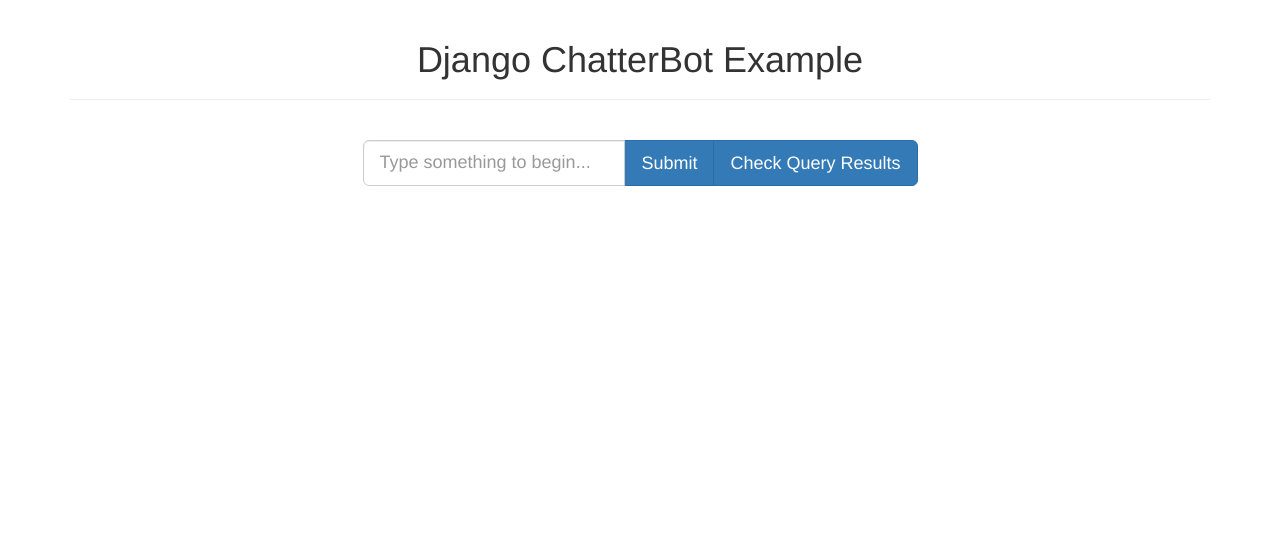
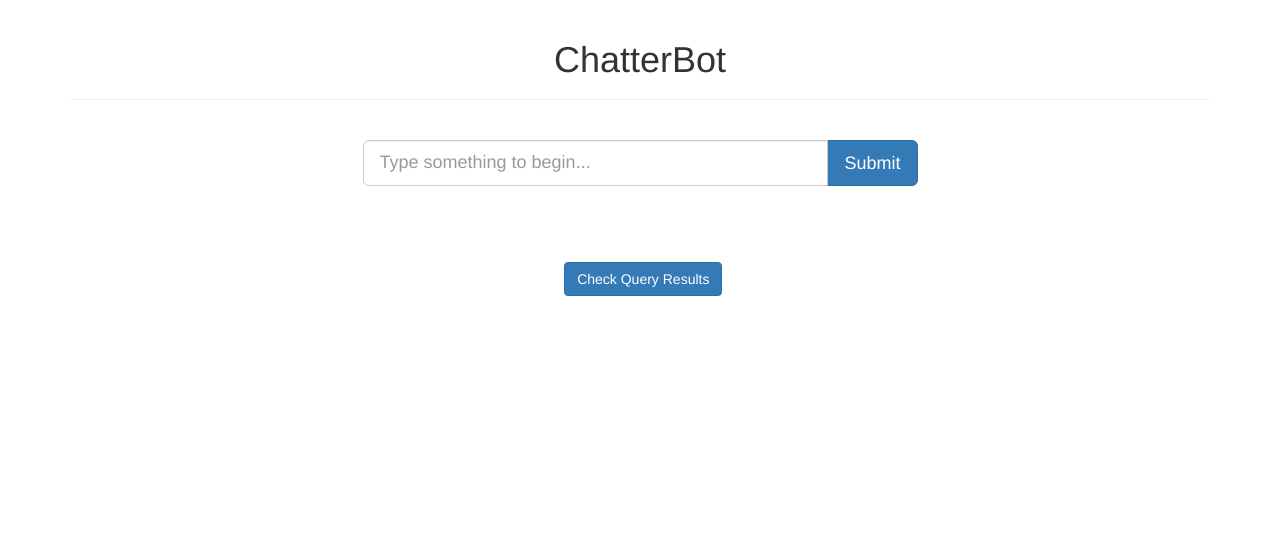
Before and after one commit to niviusha/cs764, a Django app: page / in a window 1280 px wide. Shown: the top 546 px of the page. Run offline with Django 3.2, Linux system fonts and the light colour scheme; parts of the project's set-up code (start-up, migrations or seed data) failed here and were passed over; some libraries are stand-ins or nearby versions.

Commit message:
Changing the chatterbot to except sentences

```diff
--- a/queryprocessor/userinteraction/forms.py
+++ b/queryprocessor/userinteraction/forms.py
@@ -5,3 +5,6 @@
 
 class ReformQuery(forms.Form):
     query = forms.CharField(label="Enter the correct query that should have been evaluated", widget=forms.Textarea, required=True)
+
+class ChatterBotForm(forms.Form):
+    query = forms.CharField(label="Input")
--- a/queryprocessor/userinteraction/static/css/custom.css
+++ b/queryprocessor/userinteraction/static/css/custom.css
@@ -2,3 +2,11 @@
 .list-group-item:nth-child(even) {
     background-color: #eee;
 }
+
+form {
+  padding: 50px;
+}
+
+input#id_query {
+  visibility: hidden;
+}
--- a/queryprocessor/userinteraction/templates/userinteraction/app.html
+++ b/queryprocessor/userinteraction/templates/userinteraction/app.html
@@ -10,7 +10,7 @@
 
     <div class="container">
       <div class="page-header text-center">
-        <h1>Django ChatterBot Example</h1>
+        <h1>ChatterBot</h1>
       </div>
 
       <div class="row">
@@ -22,11 +22,19 @@
             <input type="text" class="form-control js-text" placeholder="Type something to begin..."/>
             <span class="input-group-btn">
               <button class="btn btn-primary js-say">Submit</button>
-
-              <button class="btn btn-primary js-say" onclick="">Check Query Results</button>
             </span>
           </div>
+        </div>
+      </div>
 
+      <div class="row">
+        <div class="col-xs-6 col-xs-offset-3">
+          <form class="user_query_input" action="/chatterbot_train/" method="post">
+            {% csrf_token %}
+            {{ form.non_field_errors }}
+            {{ form.query }}
+            <input class="btn btn-primary col-xs-offset-4" type="submit" name="submit" value="Check Query Results">
+          </form>
         </div>
       </div>
     </div>
@@ -57,7 +65,7 @@
 
       function createRow(text) {
         var $row = $('<li class="list-group-item"></li>');
-
+        document.getElementById('id_query').value = text;
         $row.text(text);
         $chatlog.append($row);
       }
--- a/queryprocessor/userinteraction/urls.py
+++ b/queryprocessor/userinteraction/urls.py
@@ -1,13 +1,13 @@
 from django.conf.urls import include, url
 from chatterbot.ext.django_chatterbot import urls as chatterbot_urls
 from django.contrib import admin
-from views import ChatterBotAppView
 from . import views
 
 urlpatterns = [
     url(r'^result', views.get_results, name="result"),
     url(r'^user_query_input', views.get_query_form, name="user_query_input"),
-    url(r'^$', ChatterBotAppView.as_view()),
+    url(r'^$', views.get_chatterbot_view, name="chatterbot_view"),
+    url(r'^chatterbot_train/', views.get_chatterbot_trainer, name="chatterbot_trainer"),
     url(r'^admin/', include(admin.site.urls)),
     url(r'^api/chatterbot/', include(chatterbot_urls, namespace='chatterbot')),
     url(r'^train', views.train_system, name="train"),
--- a/queryprocessor/userinteraction/views.py
+++ b/queryprocessor/userinteraction/views.py
@@ -1,9 +1,10 @@
 from sys import path
 path.append("../nlp")
-from nlp.final_wrapper import Wrapper
+from final_wrapper import Wrapper
+from django.http import HttpResponse
 from django.shortcuts import render, redirect
 from django.views.generic.base import TemplateView
-from forms import UserQuery, ReformQuery
+from forms import *
 
 
 sentence = None
@@ -40,10 +41,20 @@
         'result': result,
     })
 
+def get_chatterbot_view(request):
+    return render(request, 'userinteraction/app.html', {
+        'form': ChatterBotForm(request.GET)
+    })
 
-
-class ChatterBotAppView(TemplateView):
-    template_name = "userinteraction/app.html"
+def get_chatterbot_trainer(request):
+    if request.method == "POST":
+        form = ChatterBotForm(request.POST)
+        global sentence, query
+        if form.is_valid() and form.cleaned_data['query'].strip():
+            query = form.cleaned_data['query']
+    if query != None and sentence != None:
+        Wrapper.train_sentence(sentence, query)
+    return redirect("/user_query_input")
 
 def train_system(request):
   if request.method == 'POST':
```
